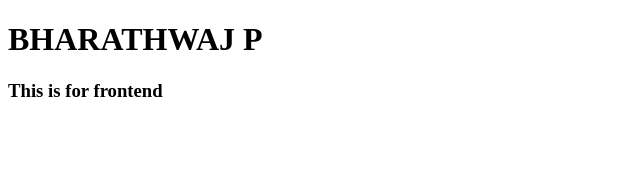
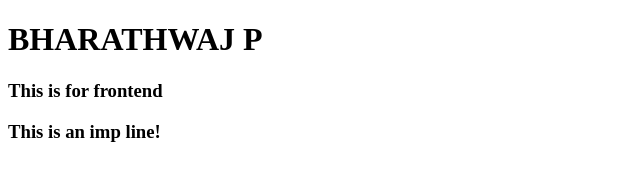
Before and after one commit to Bharathwaj07-web/sample, a plain HTML site: page index.html in a window 1280 px wide. Shown: the whole page, without its empty margins (0-640 px from the left). Drawn offline with Linux system fonts and the light colour scheme.

Commit message:
added imp change

```diff
--- a/index.html
+++ b/index.html
@@ -8,5 +8,6 @@
 <body>
     <h1>BHARATHWAJ P</h1>
     <h3>This is for frontend</h3>
+    <h3>This is an imp line!</h3>
 </body>
 </html>
```
